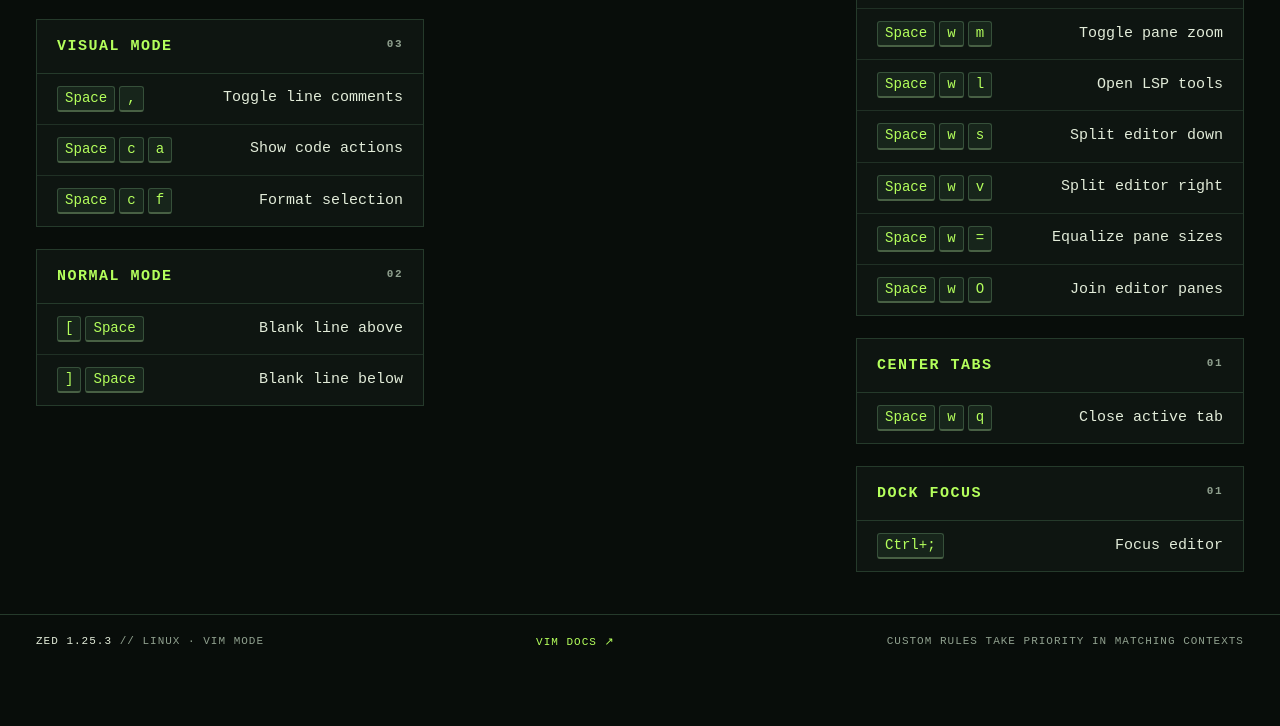
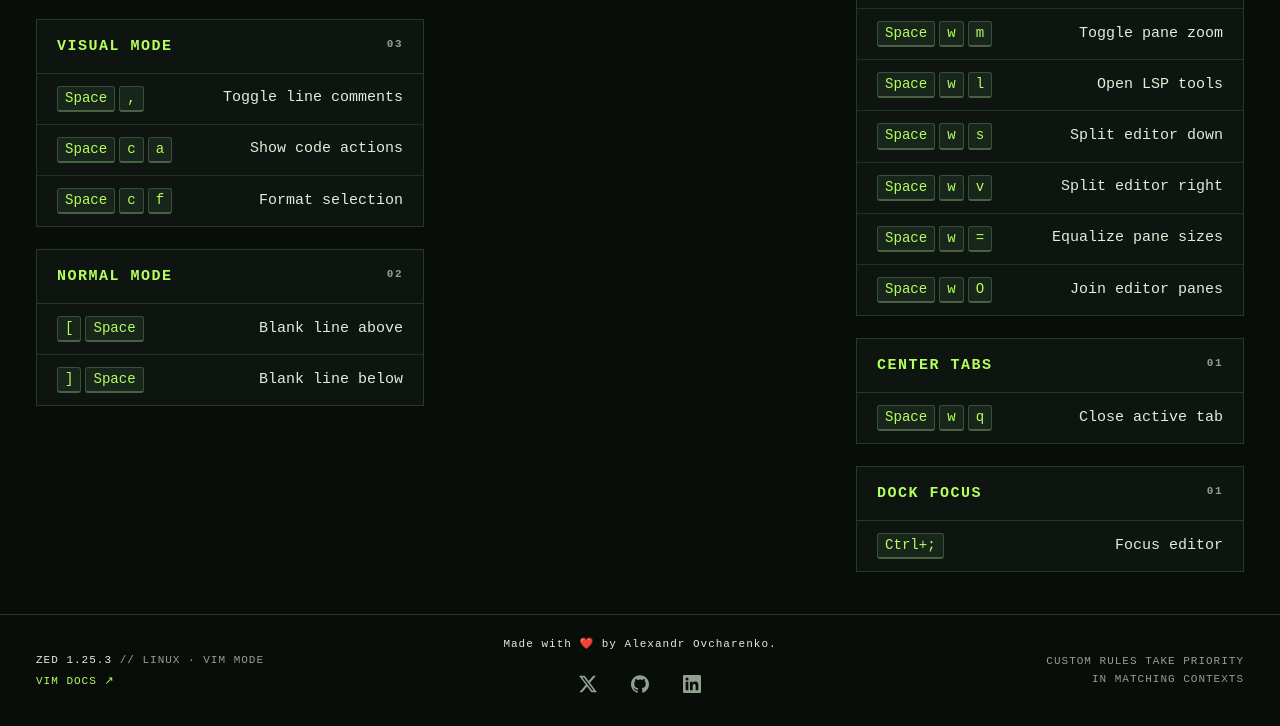
Before and after one commit to pridees/zed-vim-keymapping, a plain HTML site: page docs/index.html in a window 1280 px wide. Shown: the part 3157-3883 px from the top of the page. Before the commit the page ends 3825 px from the top, so only its background shows below. Drawn offline with Linux system fonts and the light colour scheme.

Commit message:
Add author footer and update installation docs

```diff
--- a/docs/index.html
+++ b/docs/index.html
@@ -4,7 +4,7 @@
 <meta charset="utf-8"><meta name="viewport" content="width=device-width,initial-scale=1">
 <meta name="theme-color" content="#080d0a"><meta name="description" content="A complete, searchable Zed Vim keymap. Custom leader keys, project tree, Git, agents and native Vim commands.">
 <title>Zed / Vim — Keymap terminal</title>
-<link rel="stylesheet" href="style.css?v=0f981414cf90"><script defer src="keymaps.js?v=ba01bb98b380"></script><script defer src="labels.js?v=5f3445f61ccf"></script><script defer src="app.js?v=50ea0789f9d5"></script>
+<link rel="stylesheet" href="style.css?v=cfa0050bb992"><script defer src="keymaps.js?v=ba01bb98b380"></script><script defer src="labels.js?v=5f3445f61ccf"></script><script defer src="app.js?v=50ea0789f9d5"></script>
 </head>
 <body>
 <header><div class="brand"><span class="mark">[z_]</span><h1>ZED <span>/ VIM CHEATSHEET</span></h1></div><div class="status"><a href="https://github.com/pridees/zed-vim-keymapping" aria-label="View GitHub repository">GITHUB ↗</a></div></header>
@@ -15,6 +15,32 @@
 <div class="legend"><span><kbd>Space</kbd> leader</span><span><kbd>G</kbd> = Shift + g</span><span><kbd>g</kbd> <kbd>l</kbd> = sequential</span><span class="hint">Select a row for exact context & parameters.</span></div>
 <section id="cards" aria-label="Key bindings"></section><p id="empty" hidden>No matching bindings. Try another key or context.</p>
 </main>
-<footer><span>ZED 1.25.3 <span class="dim">// LINUX · VIM MODE</span></span><a href="https://zed.dev/docs/vim">VIM DOCS ↗</a><span class="dim">CUSTOM RULES TAKE PRIORITY IN MATCHING CONTEXTS</span></footer>
+<footer>
+  <div class="footer-info">
+    <span>ZED 1.25.3 <span class="dim">// LINUX · VIM MODE</span></span>
+    <a href="https://zed.dev/docs/vim">VIM DOCS ↗</a>
+  </div>
+  <div class="footer-author">
+    <p>Made with ❤️ by Alexandr Ovcharenko.</p>
+    <nav class="footer-socials" aria-label="Alexandr Ovcharenko on social media">
+      <a href="https://x.com/alexovc" aria-label="X / Twitter: @alexovc" title="X / Twitter: @alexovc">
+        <svg viewBox="0 0 24 24" aria-hidden="true" focusable="false">
+          <path d="M18.901 1.153h3.68L14.54 10.343 24 22.846h-7.407l-5.8-7.584-6.64 7.584H.47l8.6-9.835L0 1.154h7.594l5.243 6.932ZM17.61 20.644h2.039L6.486 3.24H4.298Z"/>
+        </svg>
+      </a>
+      <a href="https://github.com/pridees" aria-label="GitHub: pridees" title="GitHub: pridees">
+        <svg viewBox="0 0 24 24" aria-hidden="true" focusable="false">
+          <path d="M12 .297C5.37.297 0 5.67 0 12.297c0 5.303 3.438 9.8 8.205 11.385.6.113.82-.258.82-.577 0-.285-.01-1.04-.015-2.04-3.338.724-4.043-1.61-4.043-1.61-.546-1.387-1.333-1.756-1.333-1.756-1.09-.745.083-.729.083-.729 1.205.084 1.838 1.237 1.838 1.237 1.07 1.835 2.809 1.305 3.495.998.108-.776.418-1.305.762-1.605-2.665-.3-5.467-1.332-5.467-5.93 0-1.31.469-2.381 1.236-3.221-.124-.303-.536-1.524.117-3.176 0 0 1.008-.322 3.301 1.23a11.52 11.52 0 0 1 3.003-.404c1.02.005 2.047.138 3.006.404 2.291-1.552 3.297-1.23 3.297-1.23.655 1.652.243 2.873.12 3.176.77.84 1.235 1.911 1.235 3.221 0 4.61-2.807 5.625-5.479 5.922.43.372.823 1.102.823 2.222 0 1.606-.015 2.898-.015 3.293 0 .322.216.694.825.576C20.565 22.092 24 17.592 24 12.297c0-6.627-5.373-12-12-12"/>
+        </svg>
+      </a>
+      <a href="https://www.linkedin.com/in/alexovcharenko/" aria-label="LinkedIn: Alexandr Ovcharenko" title="LinkedIn: Alexandr Ovcharenko">
+        <svg viewBox="0 0 24 24" aria-hidden="true" focusable="false">
+          <path d="M20.447 20.452h-3.554v-5.569c0-1.328-.027-3.037-1.852-3.037-1.853 0-2.136 1.445-2.136 2.939v5.667H9.351V9h3.414v1.561h.049c.476-.9 1.637-1.85 3.37-1.85 3.601 0 4.267 2.37 4.267 5.455v6.286ZM5.337 7.433a2.062 2.062 0 1 1 0-4.124 2.062 2.062 0 0 1 0 4.124ZM7.119 20.452H3.555V9h3.564v11.452ZM22.225 0H1.771C.792 0 0 .774 0 1.729v20.542C0 23.227.792 24 1.771 24h20.451C23.2 24 24 23.227 24 22.271V1.729C24 .774 23.2 0 22.222 0h.003Z"/>
+        </svg>
+      </a>
+    </nav>
+  </div>
+  <span class="footer-note dim">CUSTOM RULES TAKE PRIORITY IN MATCHING CONTEXTS</span>
+</footer>
 <noscript>This cheat sheet requires JavaScript. The complete keymap is available in the GitHub repository.</noscript>
 </body></html>
--- a/docs/style.css
+++ b/docs/style.css
@@ -301,14 +301,56 @@ summary:hover {
     opacity: 0.65;
 }
 footer {
-    display: flex;
-    flex-wrap: wrap;
-    justify-content: space-between;
-    gap: 20px;
+    display: grid;
+    grid-template-columns: minmax(0, 1fr) auto minmax(0, 1fr);
+    align-items: center;
+    gap: 24px;
     border-top: 1px solid var(--line);
     padding: 20px 36px;
     font-size: 11px;
     letter-spacing: 1px;
+}
+.footer-info {
+    display: flex;
+    flex-direction: column;
+    align-items: flex-start;
+    gap: 8px;
+}
+.footer-author {
+    min-width: 0;
+    text-align: center;
+}
+.footer-author p {
+    margin: 0;
+    line-height: 1.7;
+}
+.footer-socials {
+    display: flex;
+    justify-content: center;
+    gap: 8px;
+    margin-top: 8px;
+}
+.footer-socials a {
+    display: inline-flex;
+    align-items: center;
+    justify-content: center;
+    width: 44px;
+    height: 44px;
+    color: var(--muted);
+}
+.footer-socials a:hover {
+    color: var(--green);
+}
+.footer-socials svg {
+    width: 18px;
+    height: 18px;
+    fill: currentColor;
+}
+.footer-note {
+    justify-self: end;
+    max-width: 32ch;
+    text-align: right;
+    line-height: 1.7;
 }
 .dim {
     color: var(--muted);
@@ -402,7 +444,16 @@ footer {
         font-size: 14px;
     }
     footer {
+        grid-template-columns: minmax(0, 1fr);
         padding: 20px;
+        text-align: center;
+    }
+    .footer-info {
+        align-items: center;
+    }
+    .footer-note {
+        justify-self: center;
+        text-align: center;
     }
     .keys {
         max-width: 52%;
```
Also changed, not shown: 1 other file.
